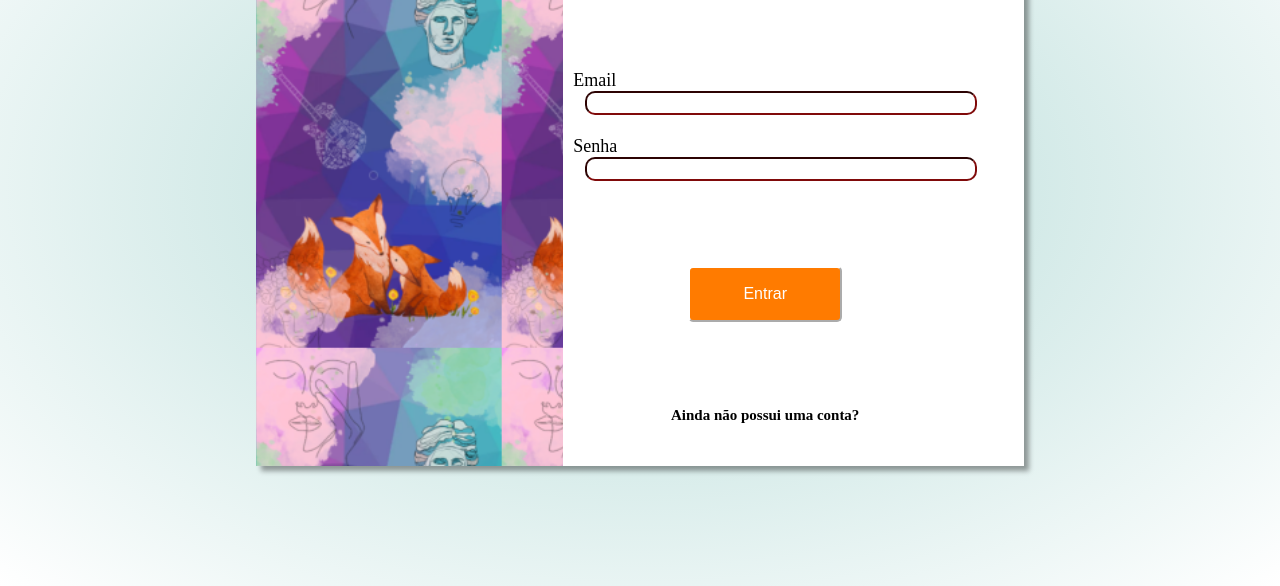
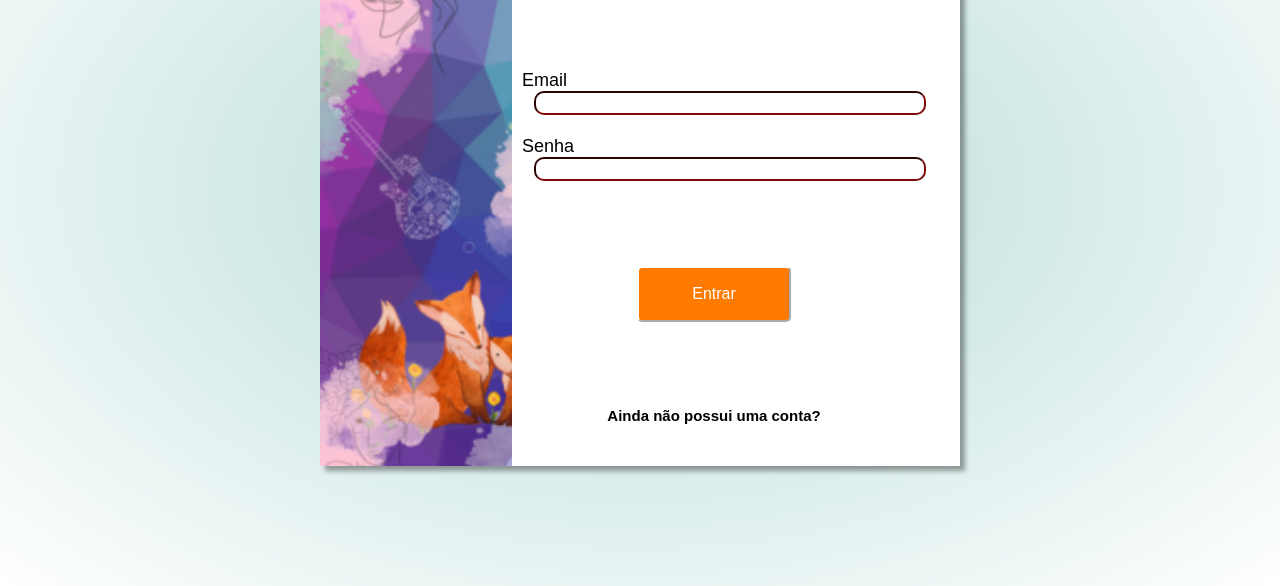
Before and after one commit to icarodante/Project-Ikaros, a plain HTML site: page public/login.html in a window 1280 px wide. Shown: the part 214-800 px from the top of the page. Drawn offline with Linux system fonts and the light colour scheme.

Commit message:
correção banner

```diff
--- a/public/style.css
+++ b/public/style.css
@@ -2,6 +2,7 @@
 @import url('https://fonts.googleapis.com/css2?family=Grandstander:wght@100&display=swap');
 *{
     margin: 0;
+    font-family: Arial, Helvetica, sans-serif;
 }
 
     /*LOGIN CADASTRO*/
@@ -18,7 +19,7 @@
 }
 .content{
     height: 70vh;
-    width: 60vw;
+    width: 50vw;
     background-color: white;
     z-index: 1;
     position: relative;
@@ -26,9 +27,9 @@
     box-shadow: 5px 5px 5px rgba(0, 0, 0, 0.377);
 }
 .banner{
-    width: 40%;
+    width: 30%;
     background-image: url(midia/canva.png);
-    background-size: 80%;
+    background-size: cover;
 }
 .card{
     display: flex;
@@ -36,7 +37,7 @@
     align-items: center;
     justify-content: space-around;
     margin-left: 10px;
-    width: 50%;
+    width: 60%;
 }
 .form{
     font-size: 18px;
@@ -89,7 +90,7 @@
   cursor: pointer;
 }
 
-    /* HEADER */
+    /* SIDENAV */
 
  .sidenav {
     height: 100%;
```
